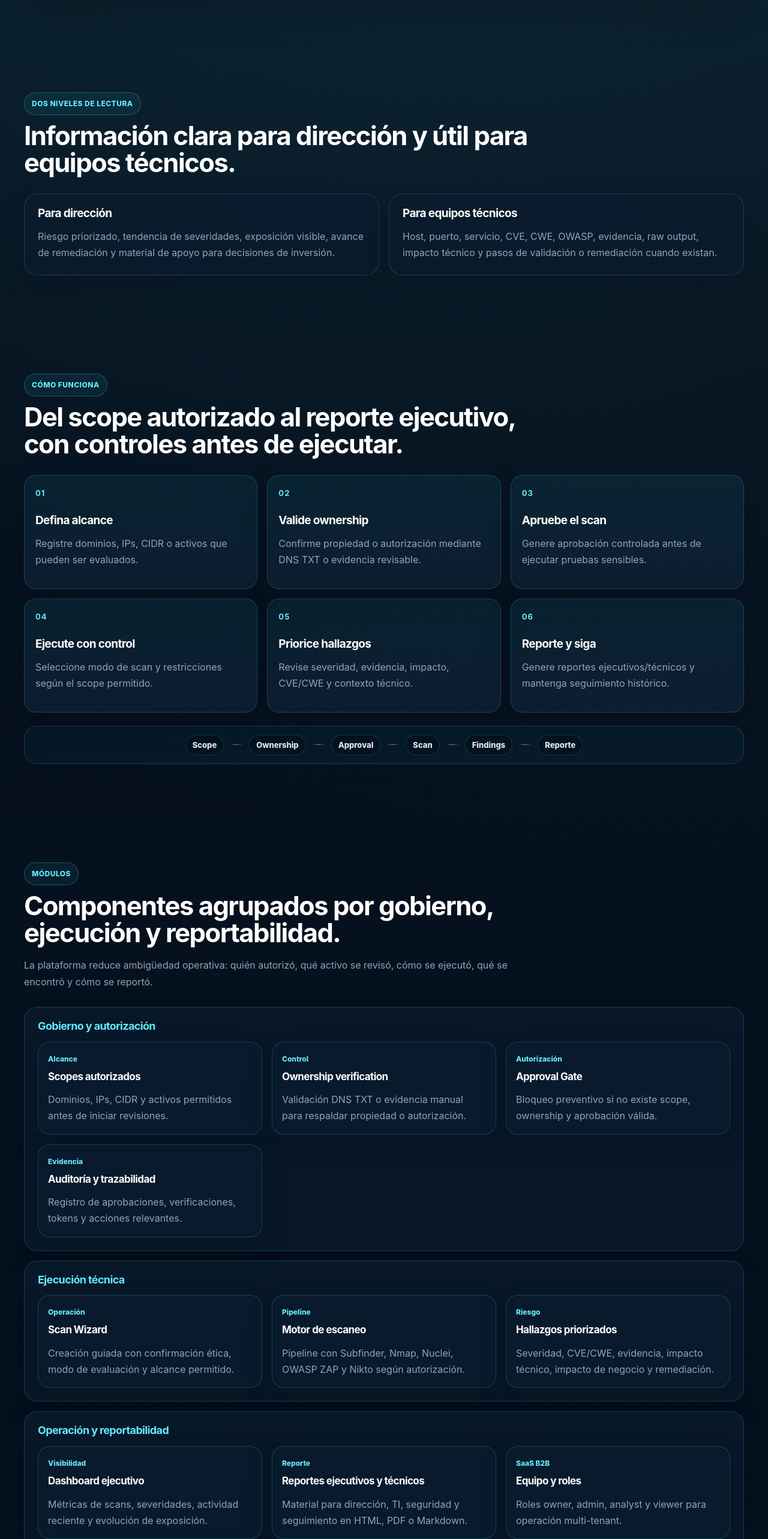
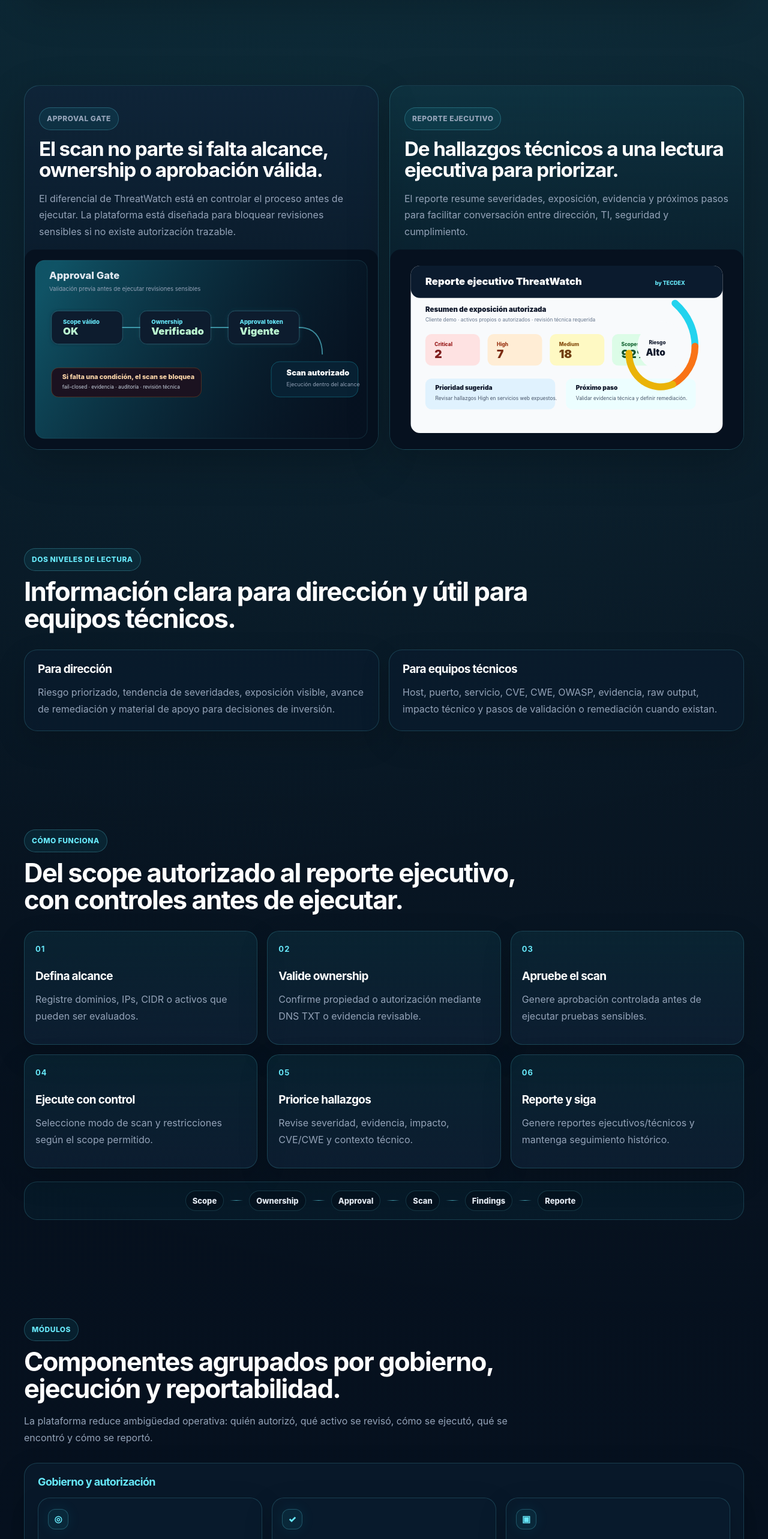
Before and after one commit to Tecdex-SpA/tcdx-threatwatch, a Next.js app: page / in a window 1280 px wide. Shown: the part 3014-5580 px from the top of the page at 60% size. Built offline with nearby package versions, Linux system fonts and the light colour scheme.

Commit message:
Add commercial visuals and evaluation flow

```diff
--- a/app/globals.css
+++ b/app/globals.css
@@ -466,3 +466,127 @@
   .pipeline-band i { display: none; }
   .visual-figure figcaption { padding: 14px; }
 }
+
+/* v6 commercial visuals */
+.approval-report-section {
+  display: grid;
+  grid-template-columns: 1fr 1fr;
+  gap: 18px;
+  align-items: stretch;
+}
+.visual-card-large {
+  border: 1px solid var(--line);
+  border-radius: 26px;
+  background: linear-gradient(180deg, rgba(16,36,58,0.72), rgba(6,17,31,0.78));
+  overflow: hidden;
+  box-shadow: 0 22px 70px rgba(0,0,0,0.22);
+}
+.visual-card-large > div {
+  padding: 24px 24px 8px;
+}
+.visual-card-large h2 {
+  font-size: clamp(24px, 2.6vw, 34px);
+  margin-top: 14px;
+}
+.visual-card-large p {
+  color: var(--muted);
+  margin-bottom: 0;
+}
+.visual-card-large img {
+  width: 100%;
+  display: block;
+  margin-top: 8px;
+}
+.report-card {
+  background: linear-gradient(180deg, rgba(34,211,238,0.055), rgba(6,17,31,0.80));
+}
+.module-card {
+  position: relative;
+  padding-top: 18px !important;
+}
+.module-icon {
+  width: 34px;
+  height: 34px;
+  border: 1px solid rgba(103,232,249,0.24);
+  border-radius: 12px;
+  display: grid;
+  place-items: center;
+  color: var(--cyan-soft);
+  background: rgba(34,211,238,0.075);
+  font-weight: 950;
+  font-size: 15px;
+  margin-bottom: 13px;
+  box-shadow: 0 0 24px rgba(34,211,238,0.08);
+}
+.module-card span {
+  margin-bottom: 12px !important;
+}
+.scan-modes-section .section-title {
+  max-width: 760px;
+}
+.scan-mode-cards {
+  display: grid;
+  grid-template-columns: repeat(3, 1fr);
+  gap: 16px;
+}
+.scan-mode-cards article {
+  border: 1px solid var(--line);
+  border-radius: 22px;
+  padding: 22px;
+  background: linear-gradient(180deg, rgba(34,211,238,0.075), rgba(16,36,58,0.64));
+  min-height: 170px;
+  box-shadow: 0 18px 50px rgba(0,0,0,0.16);
+}
+.scan-mode-cards span {
+  display: inline-flex;
+  color: var(--white);
+  font-weight: 900;
+  font-size: 20px;
+  margin-bottom: 12px;
+}
+.scan-mode-cards p {
+  color: var(--muted);
+  margin: 0;
+}
+.remediation-strip-section {
+  padding-top: 34px;
+}
+.remediation-strip {
+  border: 1px solid var(--line);
+  border-radius: 26px;
+  padding: 24px;
+  background: radial-gradient(circle at 16% 20%, rgba(34,211,238,0.14), transparent 38%), rgba(10,27,45,0.78);
+  box-shadow: 0 22px 70px rgba(0,0,0,0.18);
+}
+.remediation-strip h2 {
+  font-size: clamp(28px, 3vw, 42px);
+}
+.remediation-flow {
+  margin-top: 22px;
+  display: flex;
+  gap: 10px;
+  align-items: center;
+  flex-wrap: wrap;
+}
+.remediation-flow span {
+  border: 1px solid rgba(103,232,249,0.22);
+  background: rgba(3,10,19,0.44);
+  color: #e2e8f0;
+  border-radius: 999px;
+  padding: 9px 13px;
+  font-weight: 850;
+  font-size: 13px;
+}
+.remediation-flow i {
+  width: 22px;
+  height: 1px;
+  background: linear-gradient(90deg, transparent, rgba(103,232,249,0.72), transparent);
+}
+@media (max-width: 1120px) {
+  .approval-report-section { grid-template-columns: 1fr; }
+}
+@media (max-width: 760px) {
+  .visual-card-large > div { padding: 18px 18px 4px; }
+  .scan-mode-cards { grid-template-columns: 1fr; }
+  .remediation-flow i { display: none; }
+}
--- a/app/page.tsx
+++ b/app/page.tsx
@@ -63,6 +63,27 @@
   ["NVD / OSV / CVE / CWE", "Enriquecimiento contextual de hallazgos cuando aplica."],
   ["IA asistida", "Narrativa ejecutiva y remediación sugerida, sujeta a revisión técnica."],
 ];
+
+
+const scanModes = [
+  ["Sin ZAP activo", "Reconocimiento y validaciones controladas de menor impacto relativo, sin activar ZAP activo."],
+  ["Solo Web", "Foco en portales, aplicaciones y superficie HTTP/HTTPS dentro del scope autorizado."],
+  ["Completo", "Análisis más amplio, incluyendo revisión web con ZAP cuando existe autorización válida."],
+];
+
+const moduleIcons: Record<string, string> = {
+  "Scopes autorizados": "◎",
+  "Ownership verification": "✓",
+  "Approval Gate": "▣",
+  "Auditoría y trazabilidad": "≡",
+  "Scan Wizard": "▶",
+  "Motor de escaneo": "⚙",
+  "Hallazgos priorizados": "!",
+  "Dashboard ejecutivo": "◫",
+  "Reportes ejecutivos y técnicos": "▤",
+  "Equipo y roles": "◉",
+  "API Keys y Webhooks": "{}",
+};
 
 const faqs = [
   ["¿TCDX ThreatWatch reemplaza a un pentester?", "No. Apoya reconocimiento, escaneo, análisis, priorización y reportabilidad. Los resultados deben ser revisados por responsables técnicos o especialistas de seguridad."],
@@ -276,6 +297,29 @@
         />
       </section>
 
+      <section className="section approval-report-section">
+        <div className="approval-card visual-card-large">
+          <div>
+            <p className="eyebrow">Approval Gate</p>
+            <h2>El scan no parte si falta alcance, ownership o aprobación válida.</h2>
+            <p>
+              El diferencial de ThreatWatch está en controlar el proceso antes de ejecutar. La plataforma está diseñada para bloquear revisiones sensibles si no existe autorización trazable.
+            </p>
+          </div>
+          <img src="/visual-approval-gate.svg" alt="Flujo visual de approval gate con scope, ownership y token de aprobación" loading="lazy" />
+        </div>
+        <div className="report-card visual-card-large">
+          <div>
+            <p className="eyebrow">Reporte ejecutivo</p>
+            <h2>De hallazgos técnicos a una lectura ejecutiva para priorizar.</h2>
+            <p>
+              El reporte resume severidades, exposición, evidencia y próximos pasos para facilitar conversación entre dirección, TI, seguridad y cumplimiento.
+            </p>
+          </div>
+          <img src="/visual-executive-report.svg" alt="Mockup de reporte ejecutivo con severidades y remediación" loading="lazy" />
+        </div>
+      </section>
+
       <section className="section exec-tech-section">
         <SectionTitle
           eyebrow="Dos niveles de lectura"
@@ -334,7 +378,8 @@
               <h3>{group.group}</h3>
               <div className="cards compact-cards">
                 {group.items.map(([title, text, tag]) => (
-                  <article className="card" key={title}>
+                  <article className="card module-card" key={title}>
+                    <div className="module-icon" aria-hidden="true">{moduleIcons[title] ?? "•"}</div>
                     <span>{tag}</span>
                     <h3>{title}</h3>
                     <p>{text}</p>
@@ -373,6 +418,37 @@
               <span>{text}</span>
             </div>
           ))}
+        </div>
+      </section>
+
+      <section className="section scan-modes-section">
+        <SectionTitle
+          eyebrow="Modos de evaluación"
+          title="Tres formas de revisar, siempre sujetas a alcance y autorización."
+          text="La selección del modo permite ajustar profundidad técnica, impacto relativo y controles de ejecución según el activo evaluado."
+        />
+        <div className="scan-mode-cards">
+          {scanModes.map(([title, text]) => (
+            <article key={title}>
+              <span>{title}</span>
+              <p>{text}</p>
+            </article>
+          ))}
+        </div>
+      </section>
+
+      <section className="section remediation-strip-section">
+        <div className="remediation-strip">
+          <p className="eyebrow">Seguimiento</p>
+          <h2>Del hallazgo a la remediación.</h2>
+          <div className="remediation-flow" aria-label="Flujo de remediación">
+            <span>Detectar</span><i />
+            <span>Priorizar</span><i />
+            <span>Explicar</span><i />
+            <span>Reportar</span><i />
+            <span>Remediar</span><i />
+            <span>Revalidar</span>
+          </div>
         </div>
       </section>
 
```
Also changed, not shown: public/visual-approval-gate.svg (added), public/visual-executive-report.svg (added), 1 other file (tests, documents, lock files or other folders).
